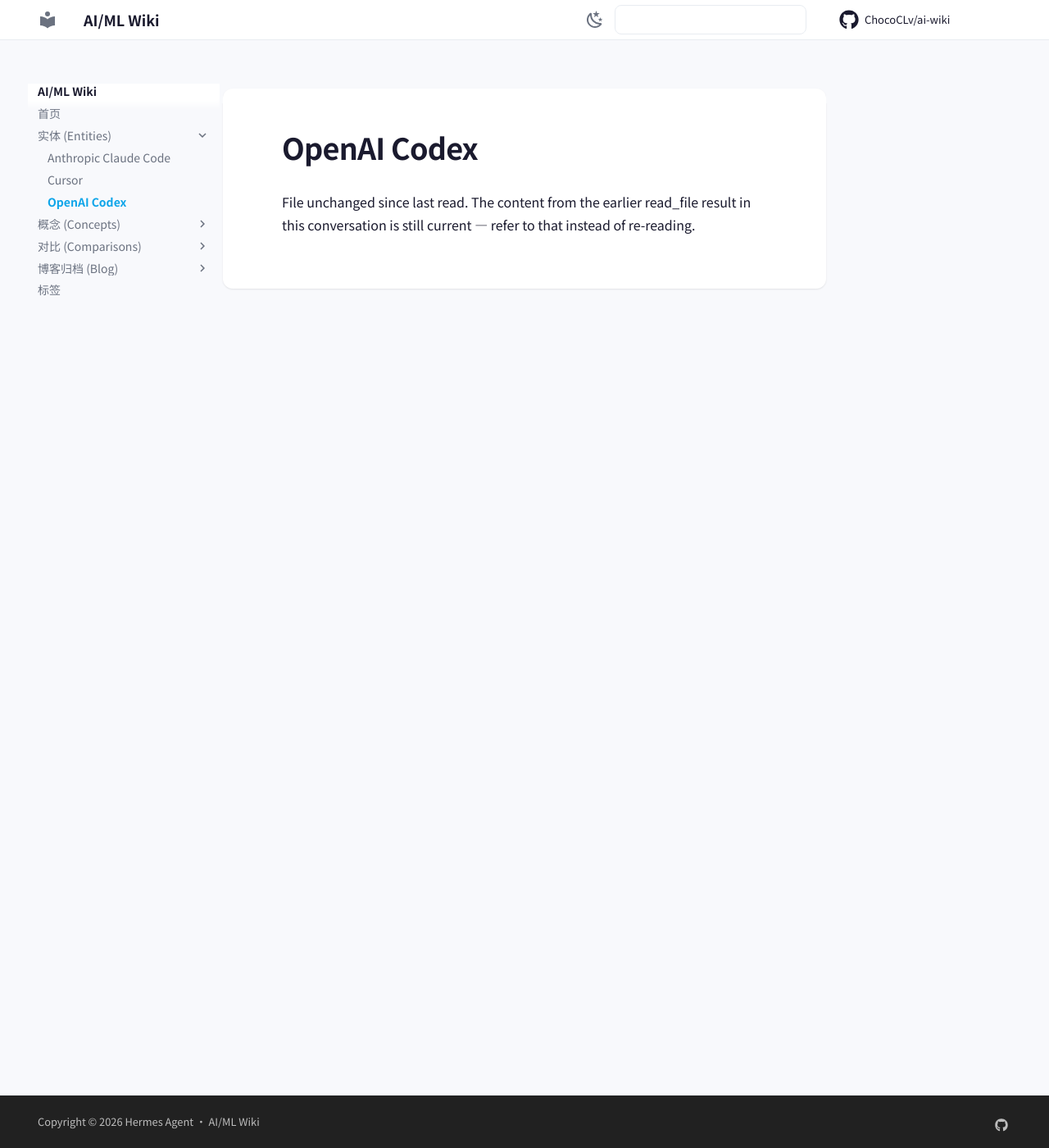
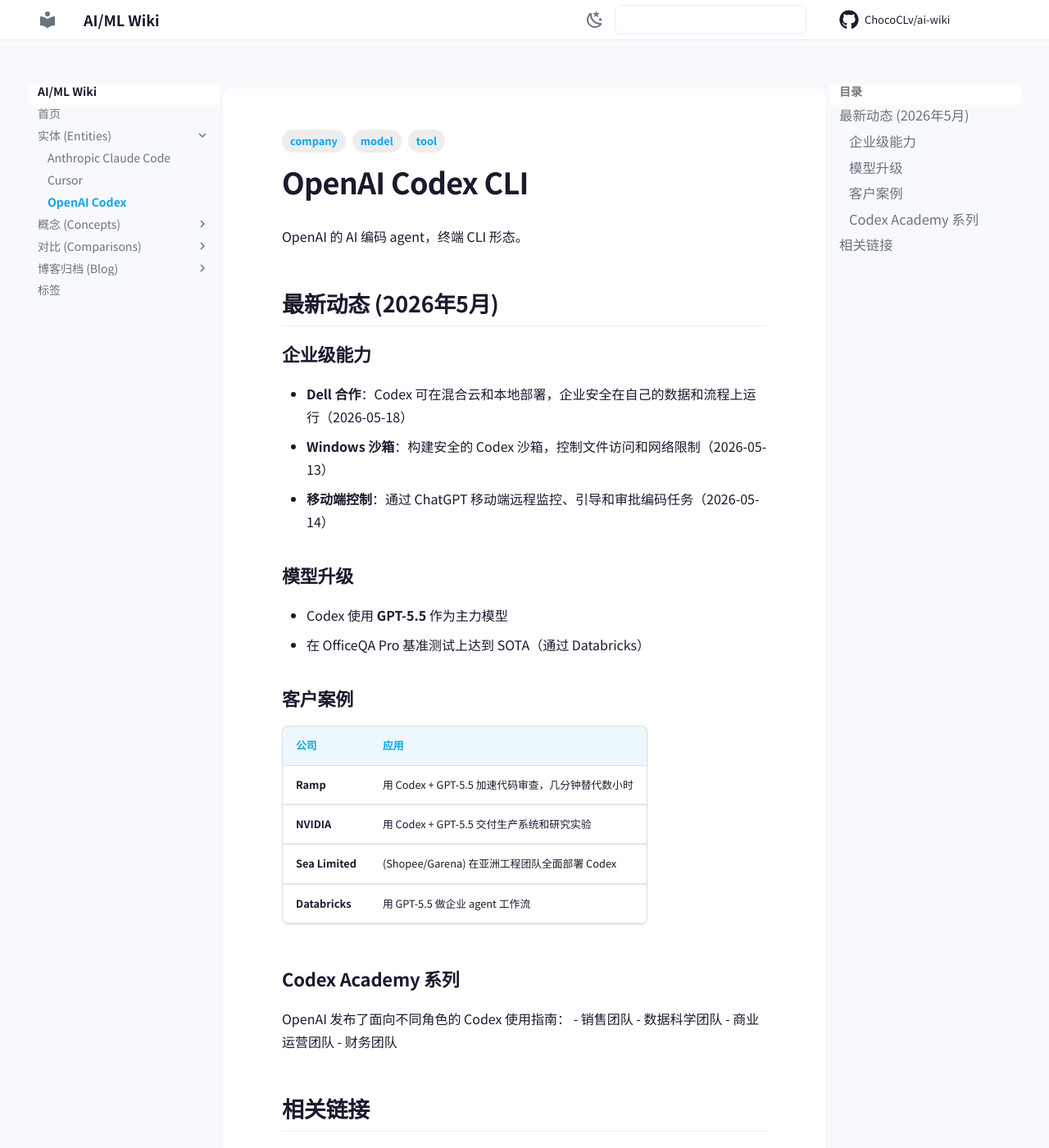
Before and after one commit to ChocoCLv/ai-wiki, an MkDocs documentation site: the page built from docs/entities/openai-codex.md, in a window 1280 px wide and 1400 px high. Shown: the whole window at 82% size. Built offline with MkDocs 1.6.1 and Material for MkDocs 9.7.7, drawn with Linux system fonts in a browser that asks for light colours; comment, search, counter and statistics services are not loaded; some of the changed text lies outside the part shown.

Commit message:
fix openai-codex.md: restore real content

```diff
--- a/docs/entities/openai-codex.md
+++ b/docs/entities/openai-codex.md
@@ -1 +1,45 @@
-File unchanged since last read. The content from the earlier read_file result in this conversation is still current — refer to that instead of re-reading.
+---
+title: OpenAI Codex CLI
+created: 2026-05-21
+updated: 2026-05-21
+type: entity
+tags: [model, tool, company]
+sources: [raw/articles/openai-blog-may-2026.md]
+---
+
+# OpenAI Codex CLI
+
+OpenAI 的 AI 编码 agent，终端 CLI 形态。
+
+## 最新动态 (2026年5月)
+
+### 企业级能力
+- **Dell 合作**：Codex 可在混合云和本地部署，企业安全在自己的数据和流程上运行（2026-05-18）
+- **Windows 沙箱**：构建安全的 Codex 沙箱，控制文件访问和网络限制（2026-05-13）
+- **移动端控制**：通过 ChatGPT 移动端远程监控、引导和审批编码任务（2026-05-14）
+
+### 模型升级
+- Codex 使用 **GPT-5.5** 作为主力模型
+- 在 OfficeQA Pro 基准测试上达到 SOTA（通过 Databricks）
+
+### 客户案例
+
+| 公司 | 应用 |
+|------|------|
+| **Ramp** | 用 Codex + GPT-5.5 加速代码审查，几分钟替代数小时 |
+| **NVIDIA** | 用 Codex + GPT-5.5 交付生产系统和研究实验 |
+| **Sea Limited** | (Shopee/Garena) 在亚洲工程团队全面部署 Codex |
+| **Databricks** | 用 GPT-5.5 做企业 agent 工作流 |
+
+### Codex Academy 系列
+OpenAI 发布了面向不同角色的 Codex 使用指南：
+- 销售团队
+- 数据科学团队
+- 商业运营团队
+- 财务团队
+
+## 相关链接
+- [[cursor]]
+- [[anthropic-claude-code]]
+- [[ai-coding-agents-landscape]]
+- [[self-driving-codebases]]
```
